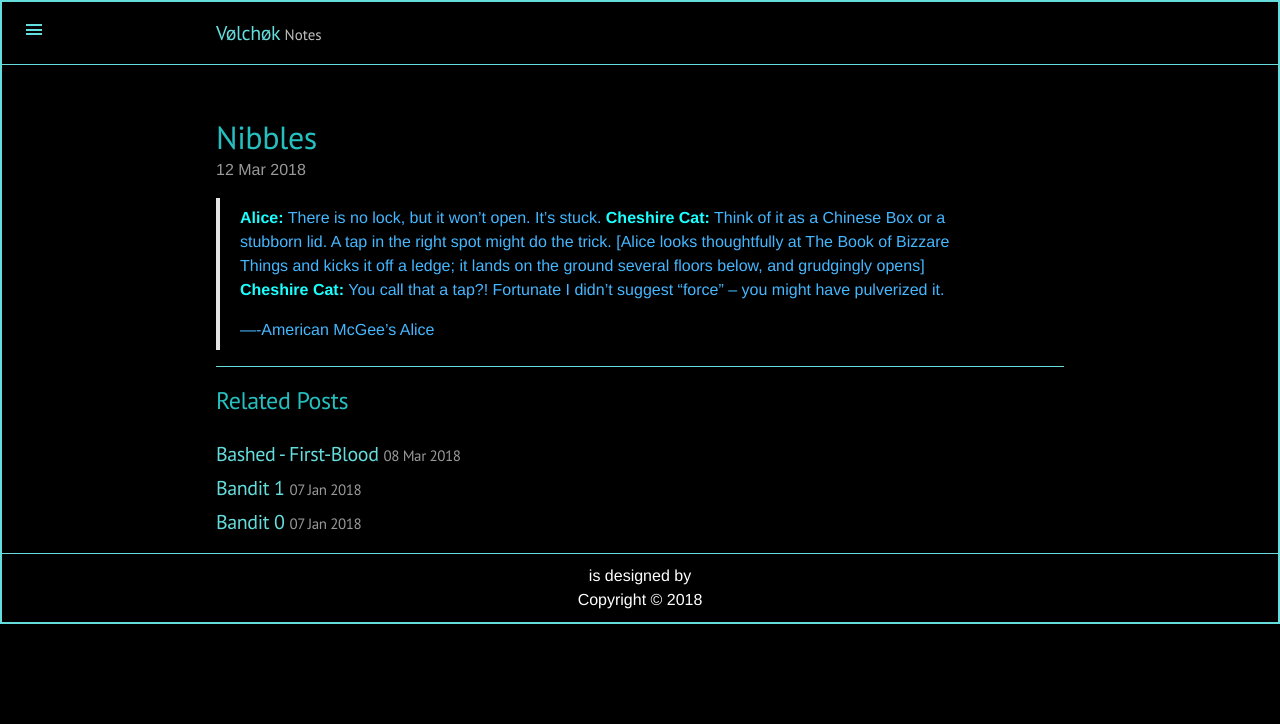
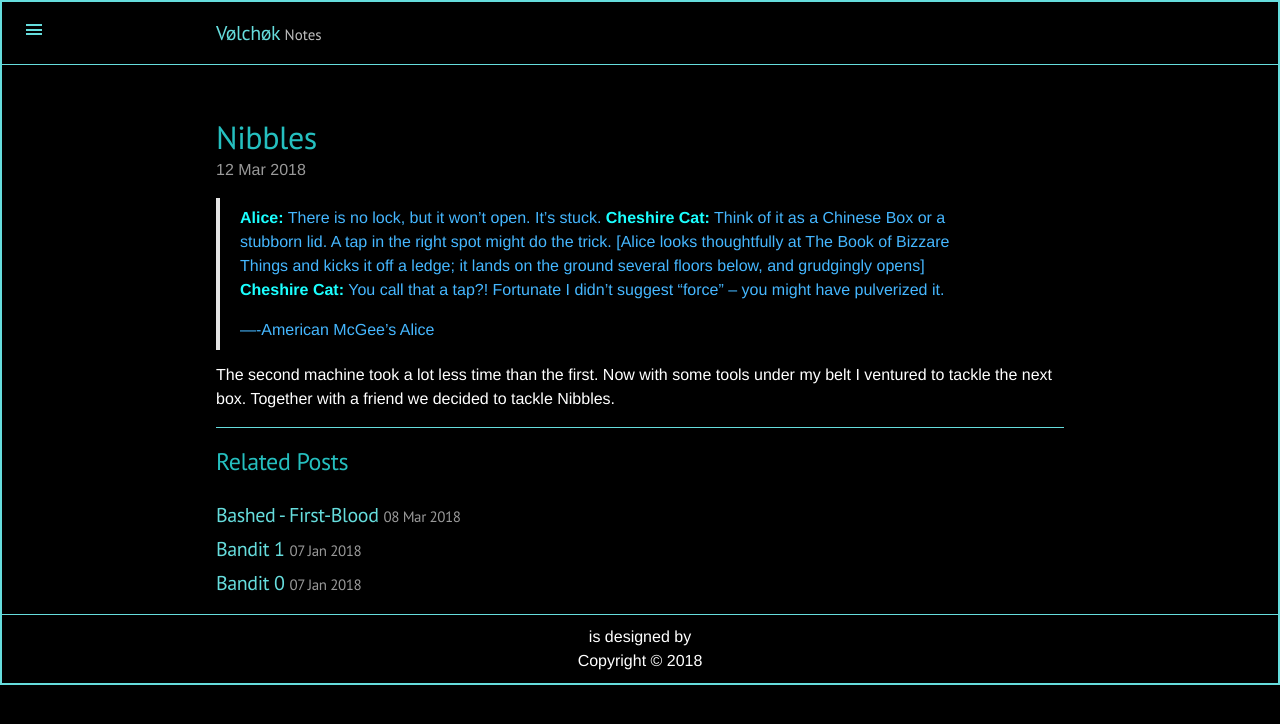
Before and after one commit to V0lch0k/v0lch0k.github.io, a Jekyll site: the page built from _posts/2018-03-12-HTB-Nibbles.md, in a window 1280 px wide. Shown: the top 724 px of the page. Built offline with Jekyll 4.4.1, drawn with Linux system fonts in a browser that asks for light colours; comment, search, counter and statistics services are not loaded.

Commit message:
nibbling along

```diff
--- a/_posts/2018-03-12-HTB-Nibbles.md
+++ b/_posts/2018-03-12-HTB-Nibbles.md
@@ -6,8 +6,11 @@ categories:
 ---
 
 > **Alice:** There is no lock, but it won't open. It's stuck.
-    **Cheshire Cat:** Think of it as a Chinese Box or a stubborn lid. A tap in the right spot might do the trick.
-    [Alice looks thoughtfully at The Book of Bizzare Things and kicks it off a ledge; it lands on the ground several floors below, and grudgingly opens]
-    **Cheshire Cat:** You call that a tap?! Fortunate I didn't suggest "force" – you might have pulverized it.
+ **Cheshire Cat:** Think of it as a Chinese Box or a stubborn lid. A tap in the right spot might do the trick.
+[Alice looks thoughtfully at The Book of Bizzare Things and kicks it off a ledge; it lands on the ground several floors below, and grudgingly opens]
+**Cheshire Cat:** You call that a tap?! Fortunate I didn't suggest "force" – you might have pulverized it.
 >
 >―-American McGee's Alice
+
+
+The second machine took a lot less time than the first. Now with some tools under my belt I ventured to tackle the next box. Together with a friend we decided to tackle Nibbles.
```
